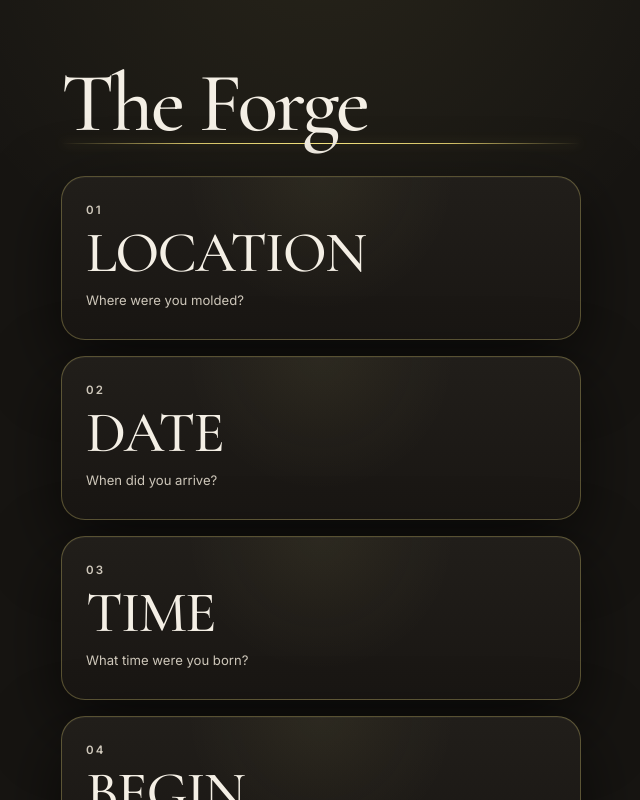
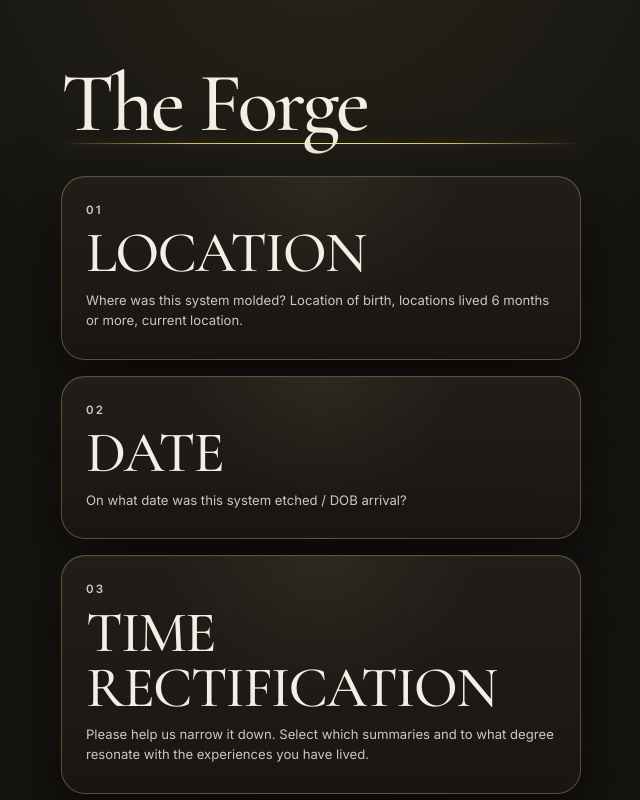
Before and after one commit to seanmphelps-ai/seen-universe, a Next.js app: page /foundation in a window 1280 px wide. Shown: the top 800 px of the page, without its empty margins (319-959 px from the left). Built offline with nearby package versions, Linux system fonts and the light colour scheme.

Commit message:
Update Forge intake card copy

```diff
--- a/app/foundation/page.tsx
+++ b/app/foundation/page.tsx
@@ -4,19 +4,19 @@ const cards = [
   {
     number: '01',
     title: 'LOCATION',
-    line: 'Where were you molded?',
+    line: 'Where was this system molded? Location of birth, locations lived 6 months or more, current location.',
     href: '/foundation/location',
   },
   {
     number: '02',
     title: 'DATE',
-    line: 'When did you arrive?',
+    line: 'On what date was this system etched / DOB arrival?',
     href: '/foundation/birth',
   },
   {
     number: '03',
-    title: 'TIME',
-    line: 'What time were you born?',
+    title: 'TIME RECTIFICATION',
+    line: 'Please help us narrow it down. Select which summaries and to what degree resonate with the experiences you have lived.',
     href: '/foundation/birth#foundation-time',
   },
   {
```
